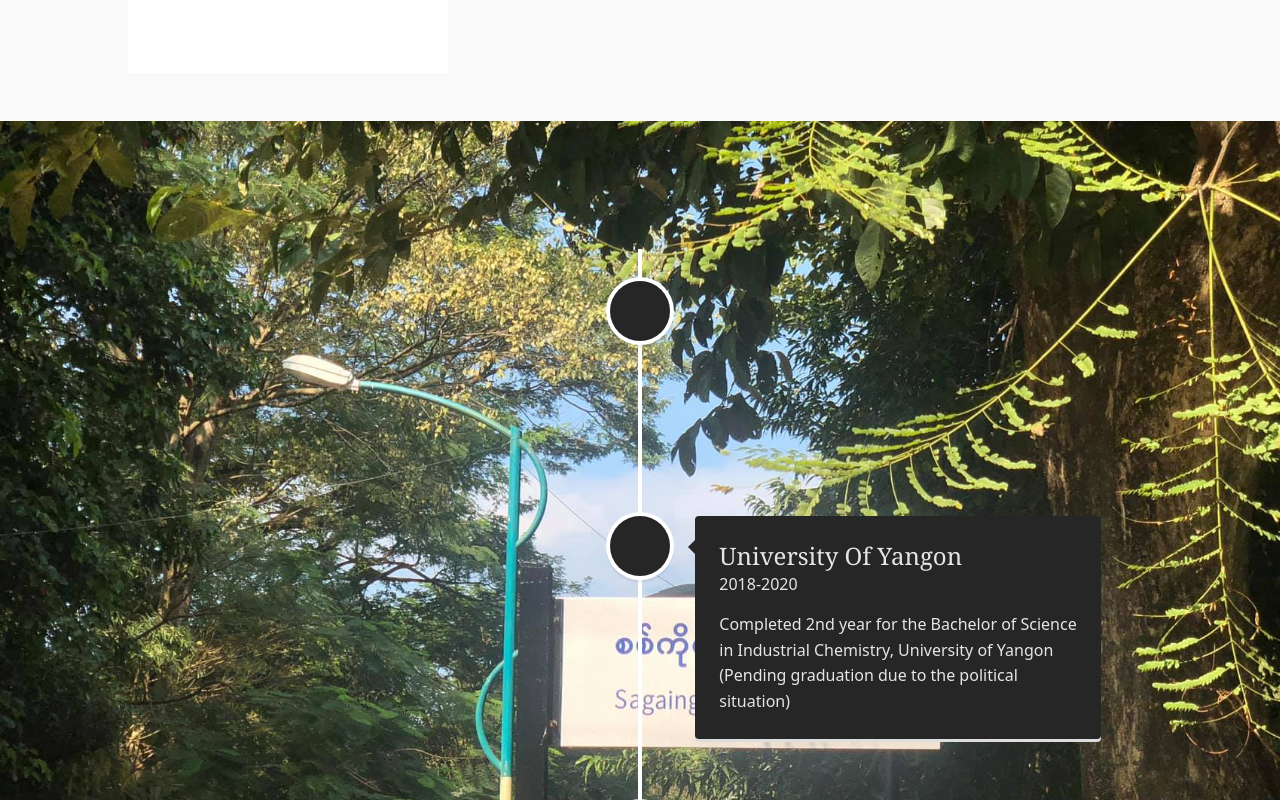
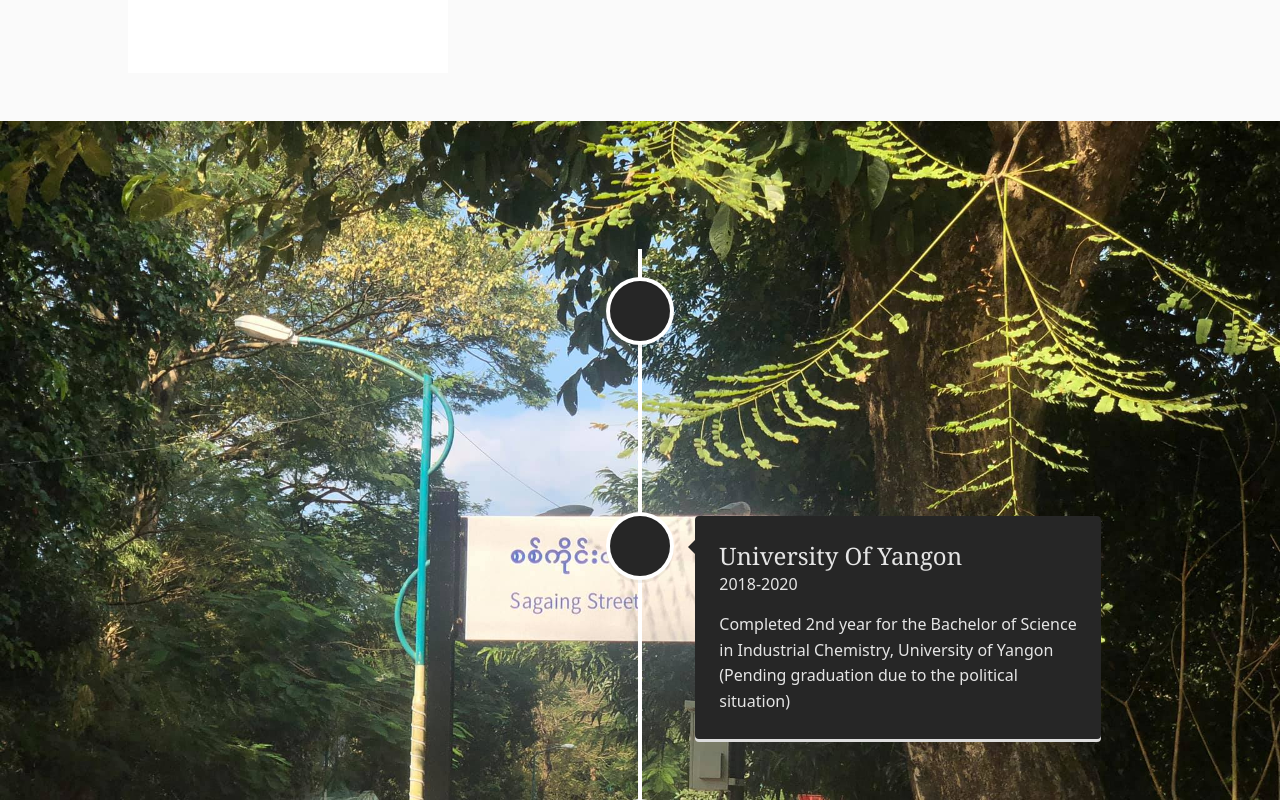
Before and after one commit to KarYanKyaw/portfolio, a React (Vite) app: page / in a window 1280 px wide. Shown: the part 2720-3520 px from the top of the page. Built offline with nearby package versions, Linux system fonts and the light colour scheme.

Commit message:
push fix

```diff
--- a/src/sections/Education.section.jsx
+++ b/src/sections/Education.section.jsx
@@ -4,7 +4,7 @@ import road from "../assets/road.jpg";
 const EducationSection = () => {
   return (
     <section
-      style={{ backgroundImage: `url(${road})` }}
+    style={{ backgroundImage: `url(${road})`, backgroundAttachment: "fixed" }}
       id="education"
       className={` min-h-screen py-24 md:py-32 bg-contain md:bg-cover  education`}
     >
```
